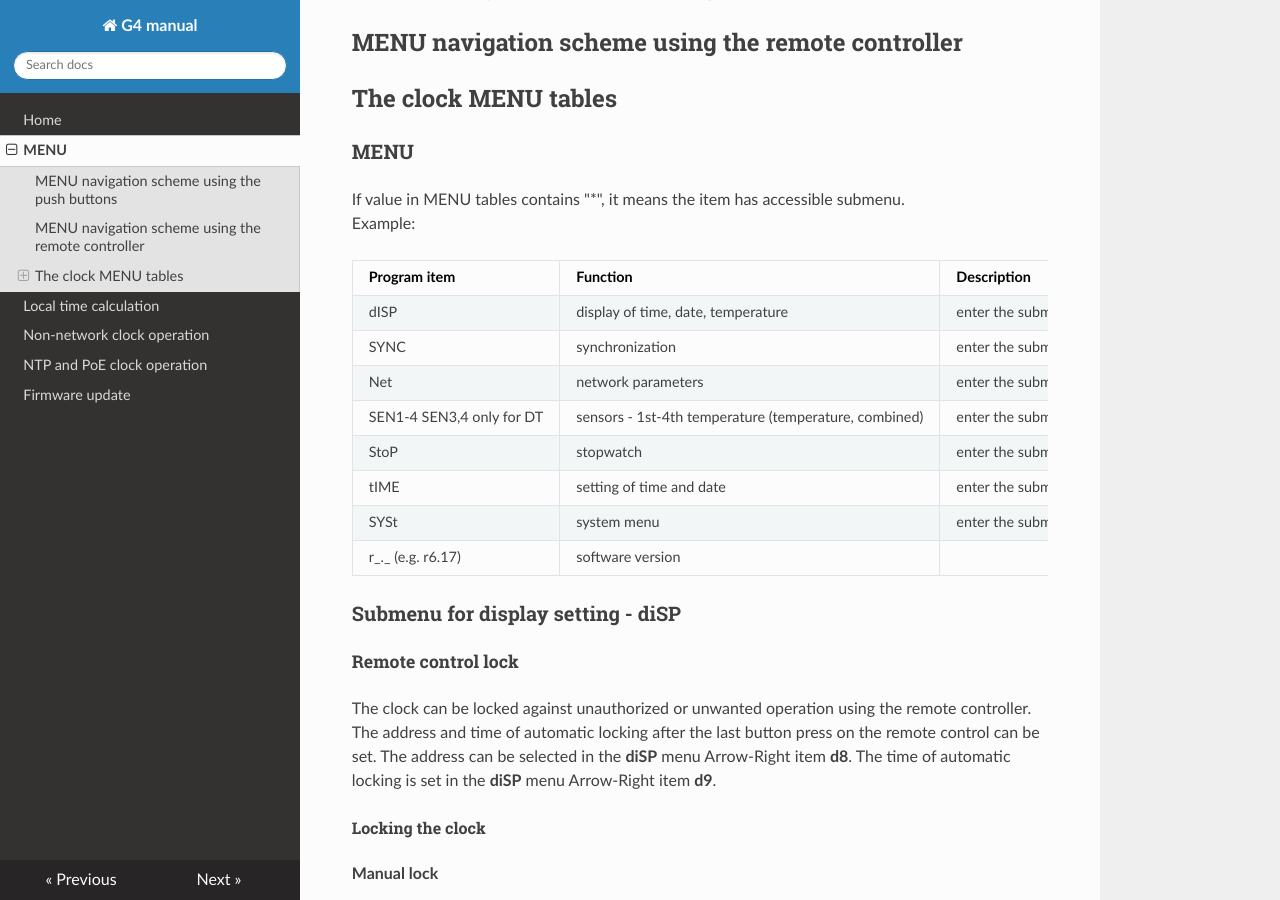
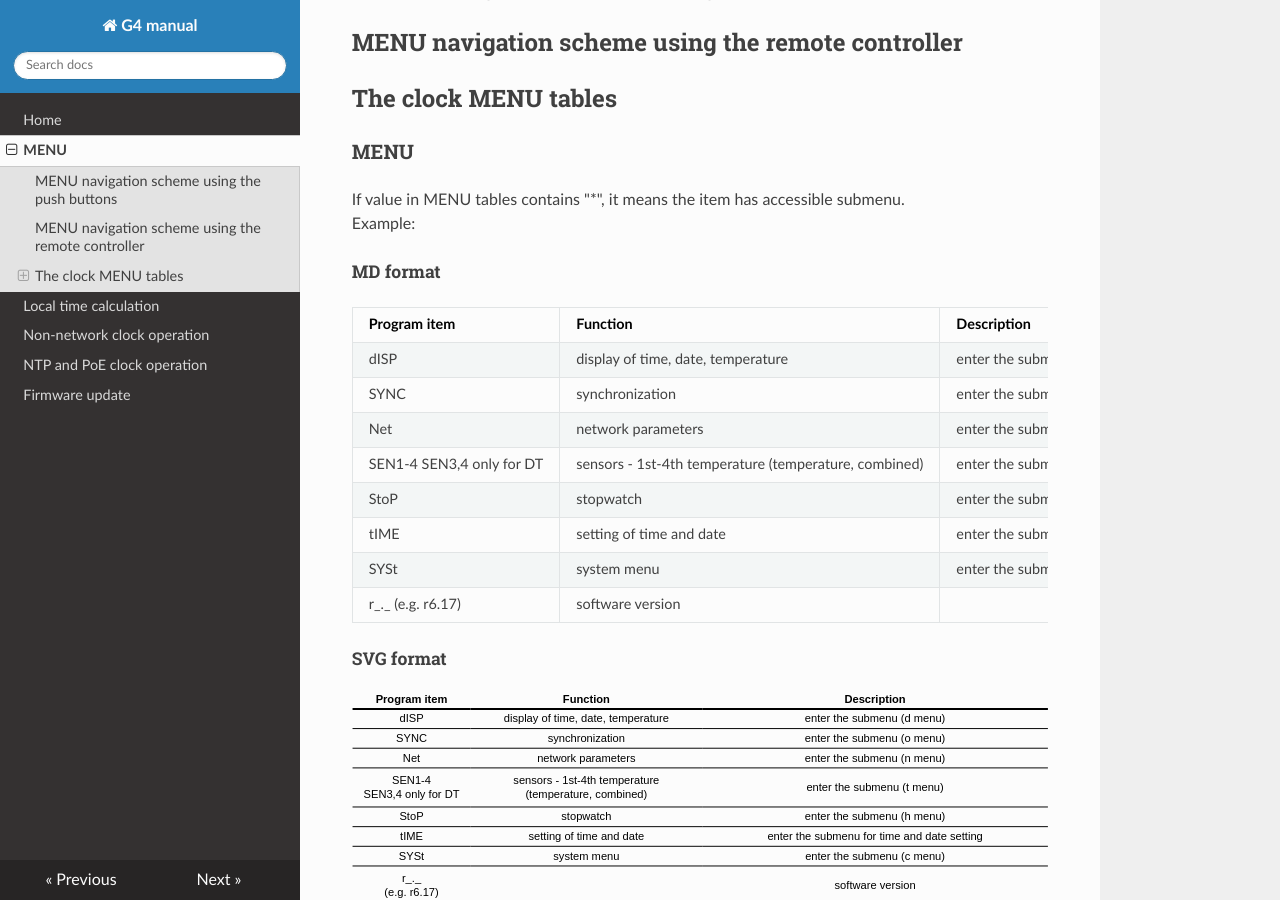
Before and after one commit to rici4kubicek/g4-manual, an MkDocs documentation site: the page built from docs/01-menu.md, in a window 1280 px wide and 900 px high, scrolled down 1414 px. Built offline with MkDocs 1.6.1, drawn with Linux system fonts in a browser that asks for light colours; nearby versions of some CDN libraries.

Commit message:
Add tamble in svg format

```diff
--- a/docs/01-menu.md
+++ b/docs/01-menu.md
@@ -66,6 +66,7 @@ Setting of individual items in the submenu can be found in chapters 2.3.x.
 If value in MENU tables contains "*", it means the item has accessible submenu.
 Example:
 
+##### MD format
 
 |**Program item**|**Function**|**Description**|
 |---------------|---------------|---------------|
@@ -78,6 +79,9 @@ Example:
 |SYSt|system menu|enter the submenu (c menu)|
 |r\_.\_ (e.g. r6.17)|software version|
 
+
+##### SVG format
+![Menu](MENU_0.svg)
 
 ### Submenu for display setting - diSP
 
```
Also changed, not shown: docs/MENU.svg (added), docs/MENU_0.svg (added), site/01-menu/index.html, site/MENU.svg (added), site/MENU_0.svg (added), site/index.html, site/search/search_index.json, 1 other file.
